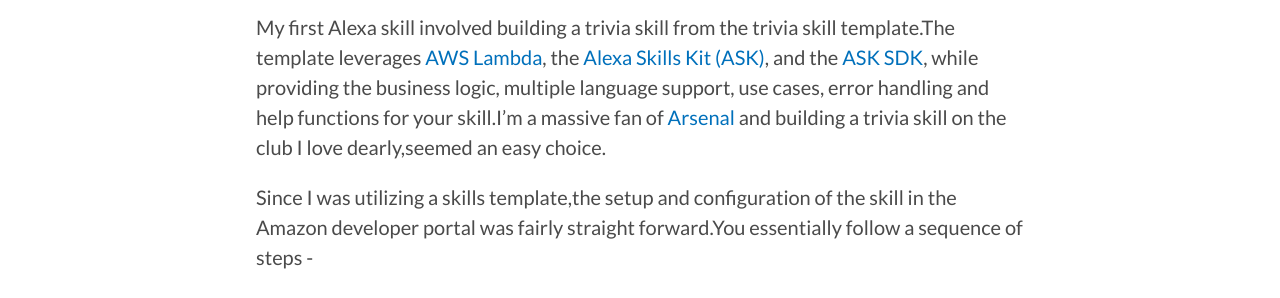
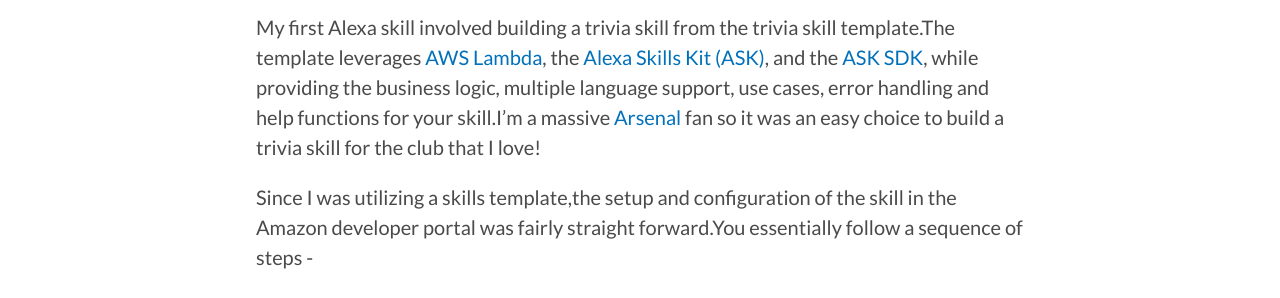
Before and after one commit to Bloc/portfolio-kami, a Jekyll site: the page built from _posts/2017-08-14-alexa-arsenal-trivia.md, in a window 1280 px wide. Shown: the part 748-1046 px from the top of the page. Built offline with Jekyll 4.4.1, drawn with Linux system fonts in a browser that asks for light colours; nearby versions of some CDN libraries.

Commit message:
Updated alexa trivia post with grammar check

```diff
--- a/_posts/2017-08-14-alexa-arsenal-trivia.md
+++ b/_posts/2017-08-14-alexa-arsenal-trivia.md
@@ -9,7 +9,7 @@
 I've always been fascinated about voice enabled technologies and devices such as Amazon Echo which are at the heart of it. I personally don't own an Echo but it must be uber cool to order coffee pods or toilet rolls by saying a few words.So when Bloc offered me the opportunity to build Alexa skills as part of their internship,I jumped on it.
 
 ## Trivia Skill
-My first Alexa skill involved building a trivia skill from the trivia skill template.The template leverages [AWS Lambda](https://aws.amazon.com/lambda "AWSLambda"), the [Alexa Skills Kit (ASK)](https://developer.amazon.com/alexa-skills-kit "ASK"), and the [ASK SDK](https://developer.amazon.com/blogs/post/Tx213D2XQIYH864/Announcing-the-Alexa-Skills-Kit-for-Node-js "ASK SDK"), while providing the business logic, multiple language support, use cases, error handling and help functions for your skill.I'm a massive fan of [Arsenal](https://en.wikipedia.org/wiki/Arsenal_F.C. "Arsenal") and building a trivia skill on the club I love dearly,seemed an easy choice.
+My first Alexa skill involved building a trivia skill from the trivia skill template.The template leverages [AWS Lambda](https://aws.amazon.com/lambda "AWSLambda"), the [Alexa Skills Kit (ASK)](https://developer.amazon.com/alexa-skills-kit "ASK"), and the [ASK SDK](https://developer.amazon.com/blogs/post/Tx213D2XQIYH864/Announcing-the-Alexa-Skills-Kit-for-Node-js "ASK SDK"), while providing the business logic, multiple language support, use cases, error handling and help functions for your skill.I'm a massive [Arsenal](https://en.wikipedia.org/wiki/Arsenal_F.C. "Arsenal") fan so it was an easy choice to build a trivia skill for the club that I love!
 
 Since I was utilizing a skills template,the setup and configuration of the skill in the Amazon developer portal was fairly straight forward.You essentially follow a sequence of steps -
 
```
